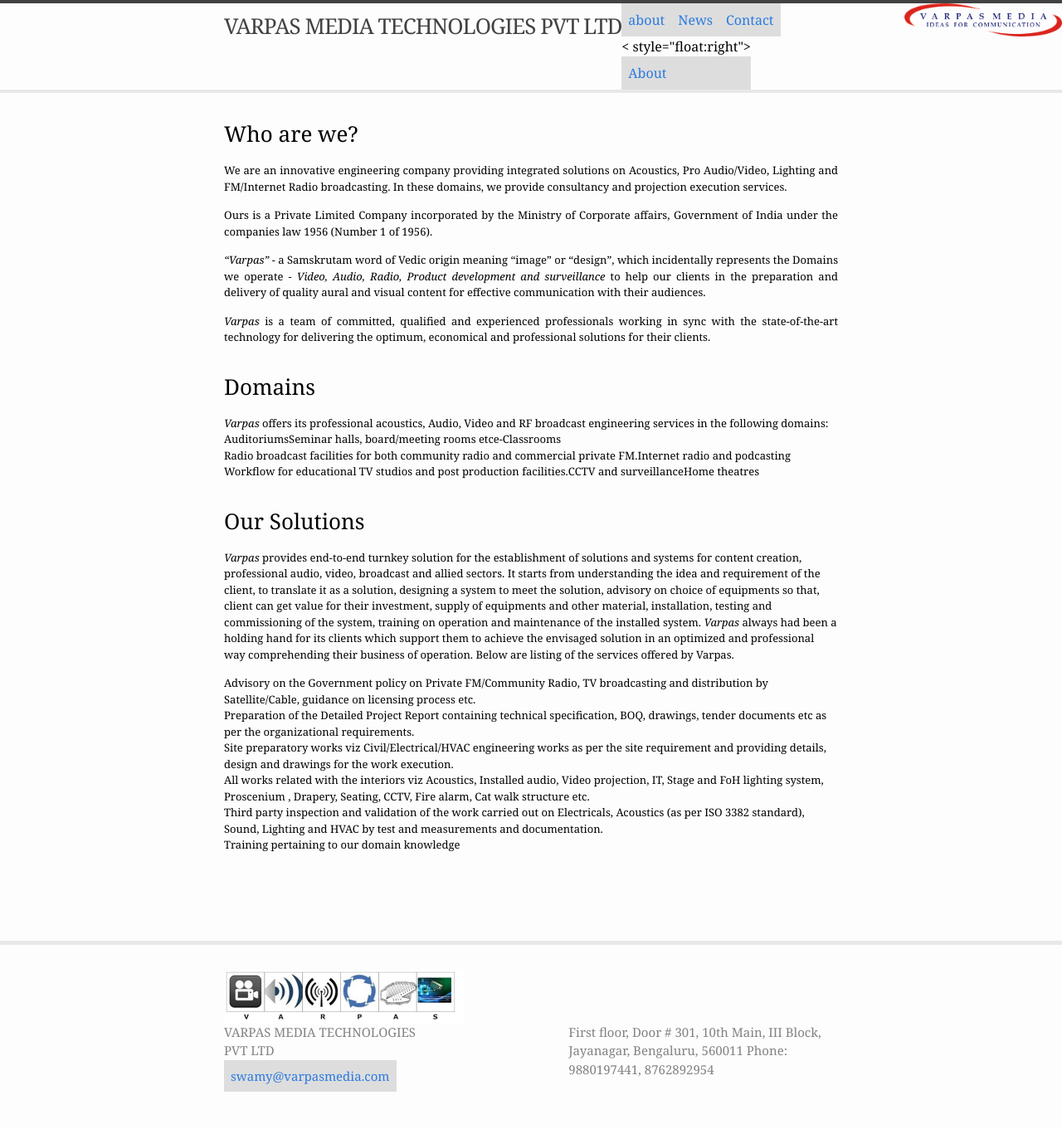
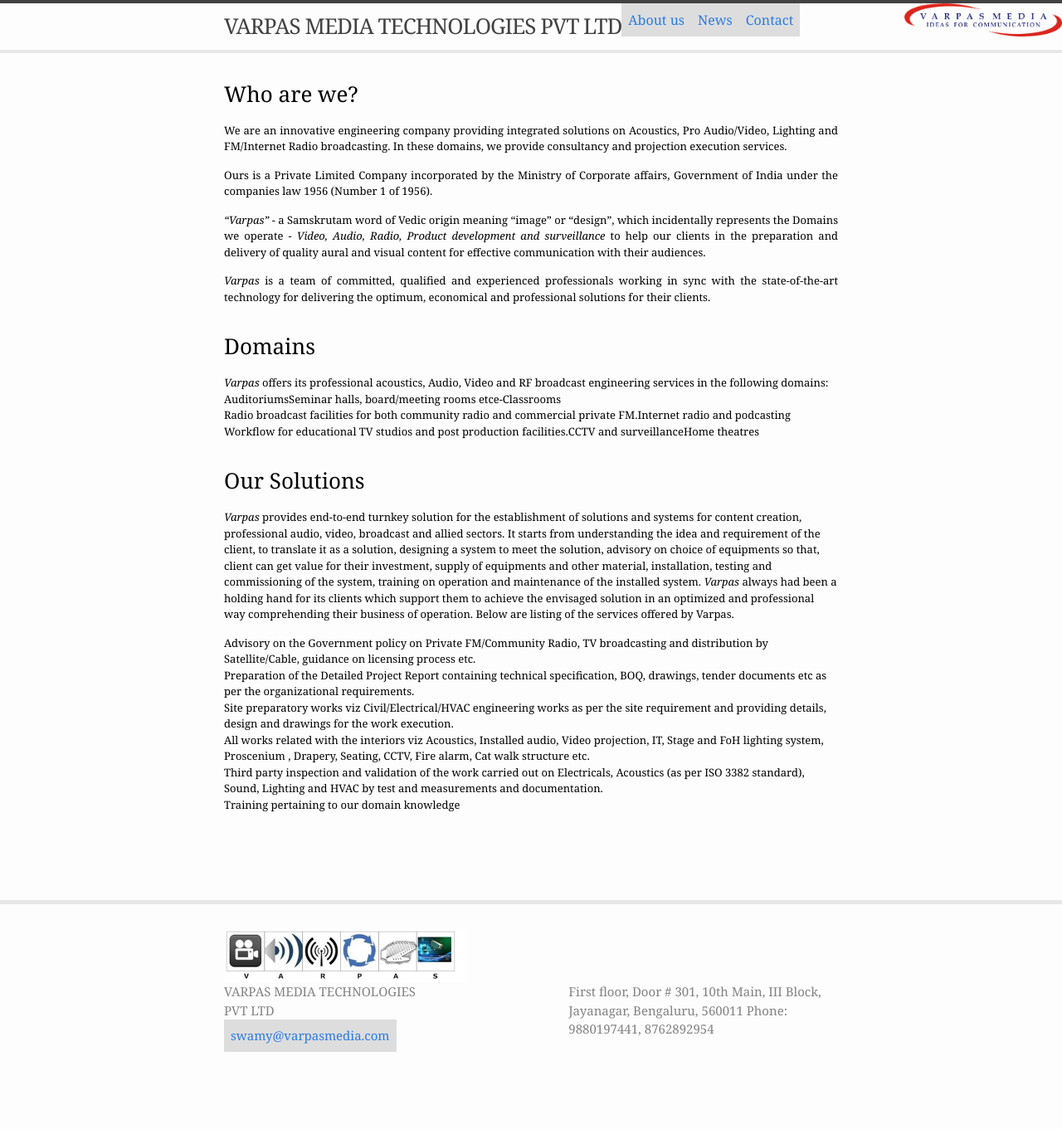
Before and after one commit to VarpasMedia/VarpasMedia.github.io, a Jekyll site: the page built from index.md, in a window 1280 px wide. Shown: the whole page at 83% size. Built offline with Jekyll 4.4.1, drawn with Linux system fonts in a browser that asks for light colours; after the commit the page ends 1313 px from its top, so only the background shows below that.

Commit message:
Update header.html

```diff
--- a/_includes/header.html
+++ b/_includes/header.html
@@ -34,10 +34,10 @@ li a {
 <body>
 
 <ul>
-  <li><a href="about">about</a></li>
+  <li><a href="about">About us</a></li>
   <li><a href="#news">News</a></li>
   <li><a href="#contact">Contact</a></li>
-  <li>< style="float:right"><a class="active" href="#about">About</a></li>
+
 </ul>
 
 
```
